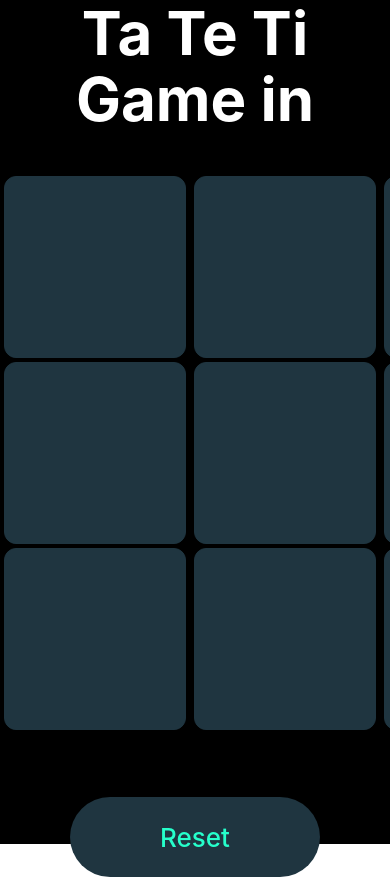
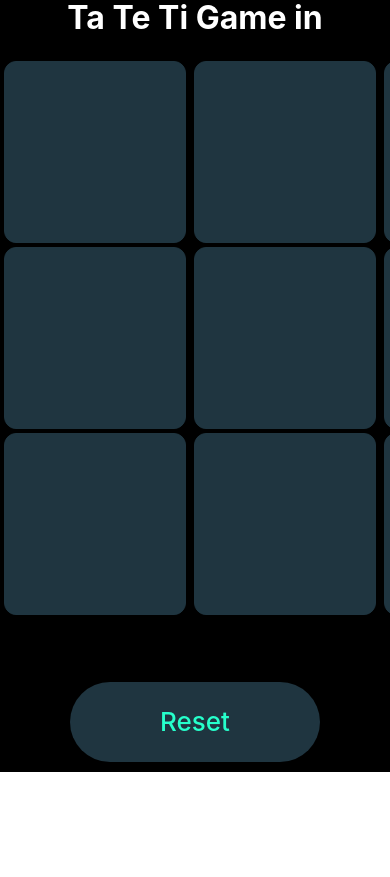
Before and after one commit to juanbosquedev/tateti, a React (Vite) app: page / in a window 390 px wide. Shown: the top 877 px of the page. After the commit the page ends 844 px from the top, so only its background shows below. Built offline with nearby package versions, Linux system fonts and the light colour scheme.

Commit message:
responsive

```diff
--- a/src/components/TaTeTi.css
+++ b/src/components/TaTeTi.css
@@ -2,7 +2,7 @@
   text-align: center;
   background-color: black;
   width: 100vw;
-  height: 100vh;
+  /* height: 100vh; */
   background-size: cover;
 }
 
@@ -26,7 +26,7 @@
     font-size:  26px;
     color:#26ffcb;
     margin-top: 25px;
-    /* margin-bottom: 80px; */
+    margin-bottom: 10px;
 }
 .reset:hover{
     border: #26ffcb solid 1px;
@@ -69,3 +69,14 @@
     padding: 25px 20px;
     height: 50px;
 }
+@media (max-width: 768px) {
+    .title {
+      font-size: 2rem;
+    }
+
+
+        .row1 .row2 .row3 {
+            grid-template-rows: repeat(1, minmax(1rem, 1fr));
+        }
+
+  }
```
